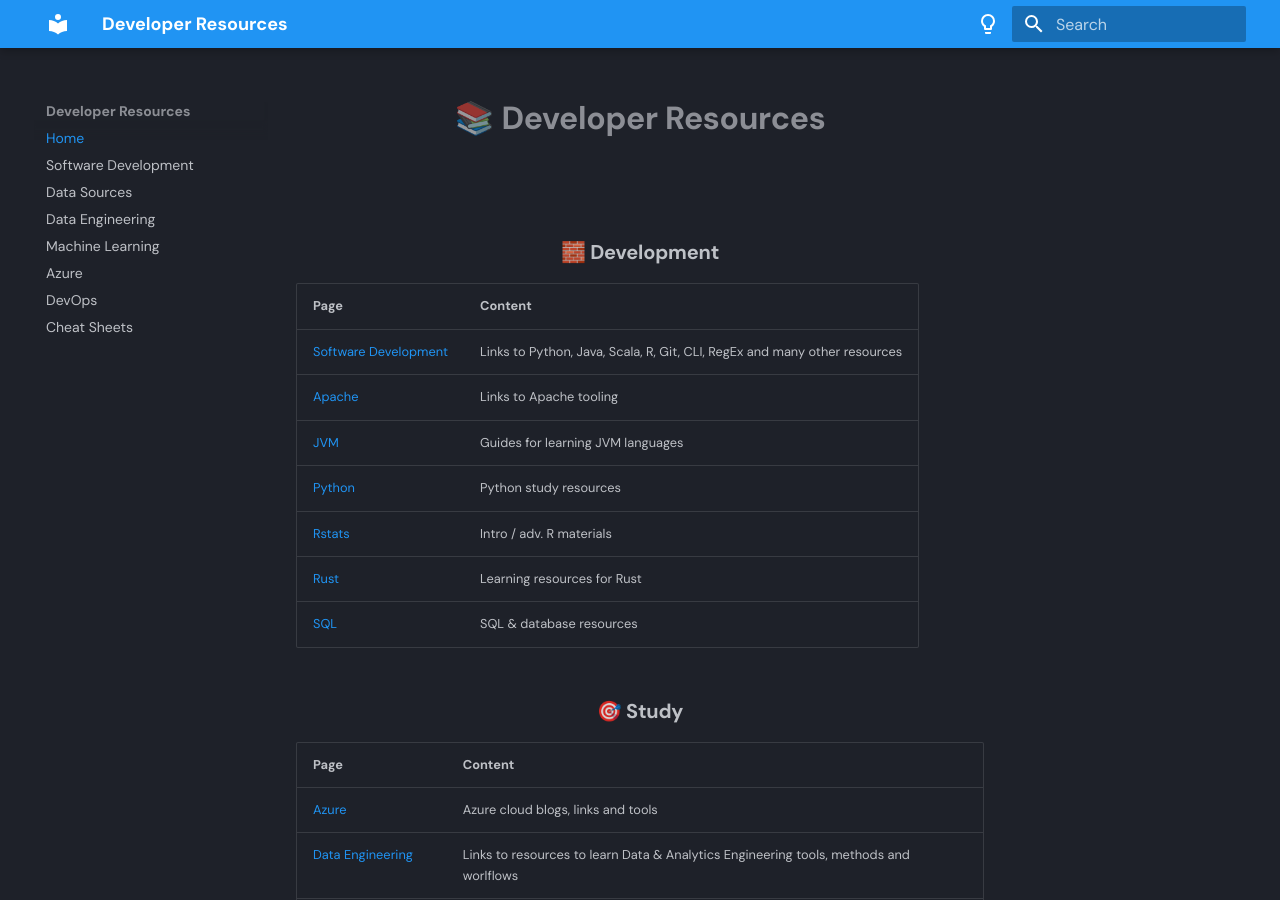
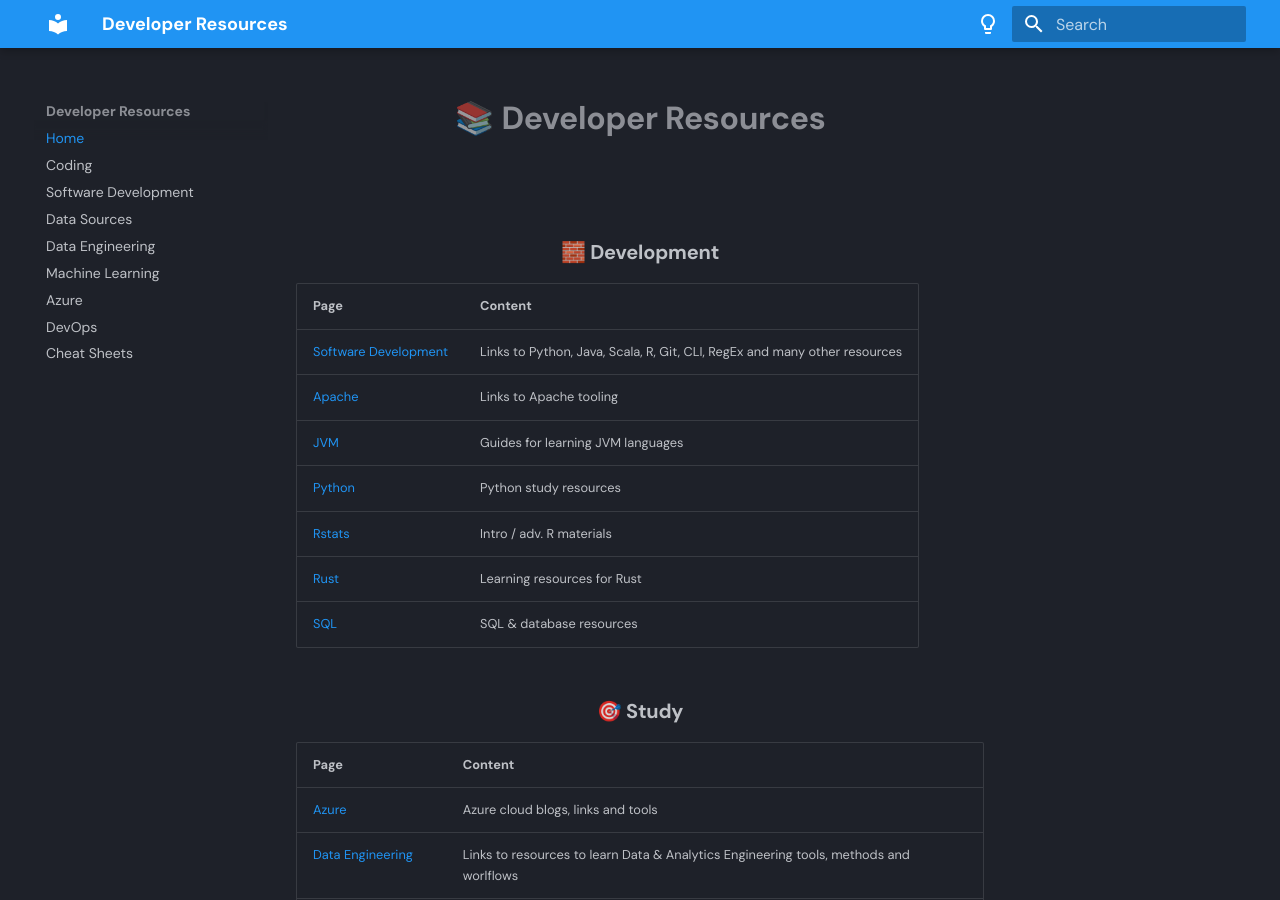
Before and after one commit to DNYFZR/docs, an MkDocs documentation site: the page built from docs/index.md, in a window 1280 px wide and 900 px high. Built offline with MkDocs 1.6.1 and Material for MkDocs 9.7.7, drawn with Linux system fonts in a browser that asks for light colours.

Commit message:
Updated build

```diff
--- a/mkdocs.yml
+++ b/mkdocs.yml
@@ -3,6 +3,7 @@
 
 nav:
     - Home: index.md
+    - Coding: pages/coding.md
     - Software Development: pages/software_development.md
     - Data Sources: pages/data_cave.md
     - Data Engineering: pages/data_engineering.md
```
